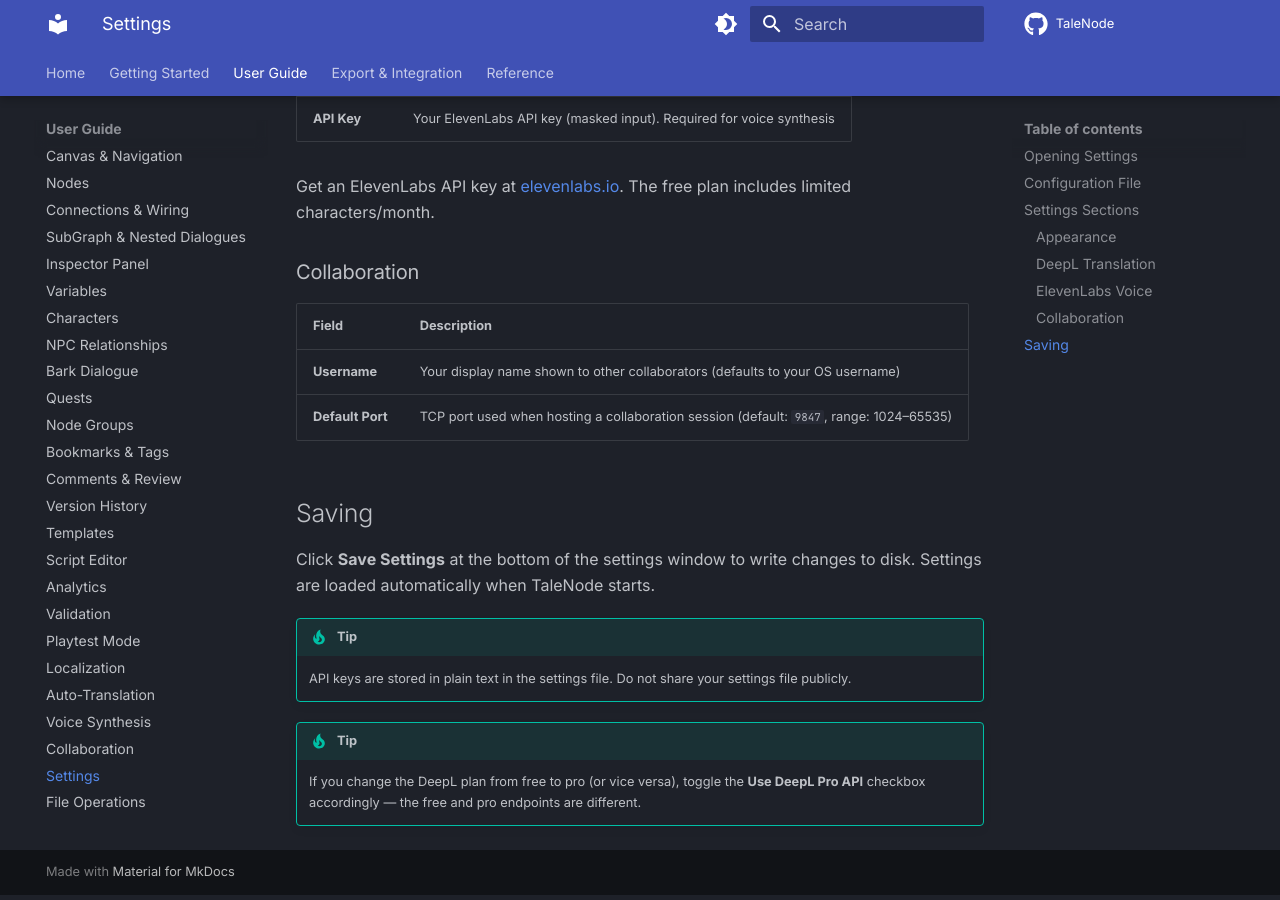
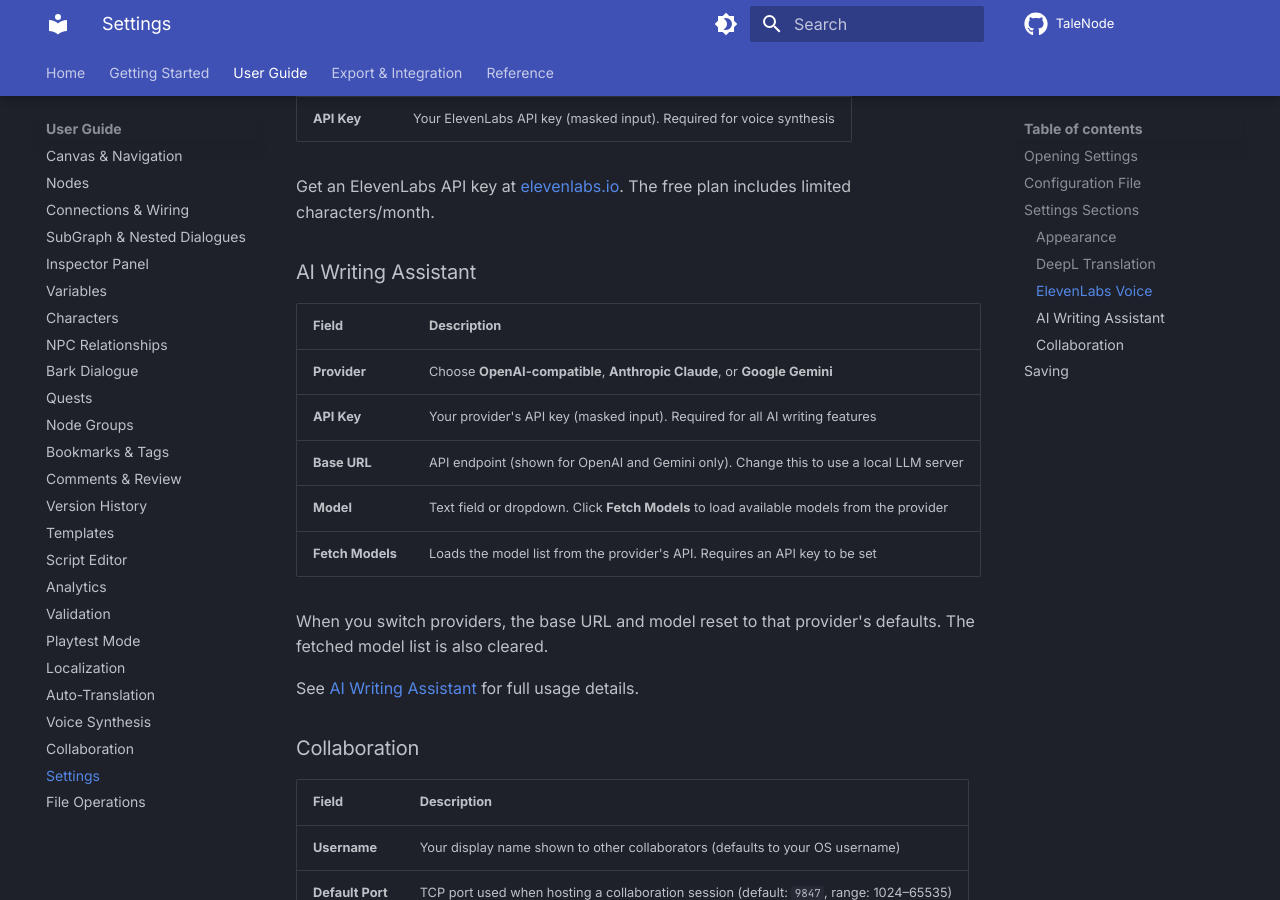
Before and after one commit to fognil/TaleNode, an MkDocs documentation site: the page built from docs/user-guide/settings.md, in a window 1280 px wide and 900 px high, scrolled down 1538 px. Built offline with MkDocs 1.6.1 and Material for MkDocs 9.7.7, drawn with Linux system fonts in a browser that asks for light colours; comment, search, counter and statistics services are not loaded.

Commit message:
docs: add AI writing assistant documentation
Add user guide for AI writing (providers, model fetching, dialogue
suggestions, choice generation, tone check). Update settings docs
with AI Writing section and add feature card to index page.

```diff
--- a/docs/user-guide/settings.md
+++ b/docs/user-guide/settings.md
@@ -49,6 +49,20 @@
 
 Get an ElevenLabs API key at [elevenlabs.io](https://elevenlabs.io). The free plan includes limited characters/month.
 
+### AI Writing Assistant
+
+| Field | Description |
+|---|---|
+| **Provider** | Choose **OpenAI-compatible**, **Anthropic Claude**, or **Google Gemini** |
+| **API Key** | Your provider's API key (masked input). Required for all AI writing features |
+| **Base URL** | API endpoint (shown for OpenAI and Gemini only). Change this to use a local LLM server |
+| **Model** | Text field or dropdown. Click **Fetch Models** to load available models from the provider |
+| **Fetch Models** | Loads the model list from the provider's API. Requires an API key to be set |
+
+When you switch providers, the base URL and model reset to that provider's defaults. The fetched model list is also cleared.
+
+See [AI Writing Assistant](ai-writing.md) for full usage details.
+
 ### Collaboration
 
 | Field | Description |
```
Also changed, not shown: docs/index.md (+6 -0 lines), docs/user-guide/ai-writing.md (added, +89 -0 lines).
